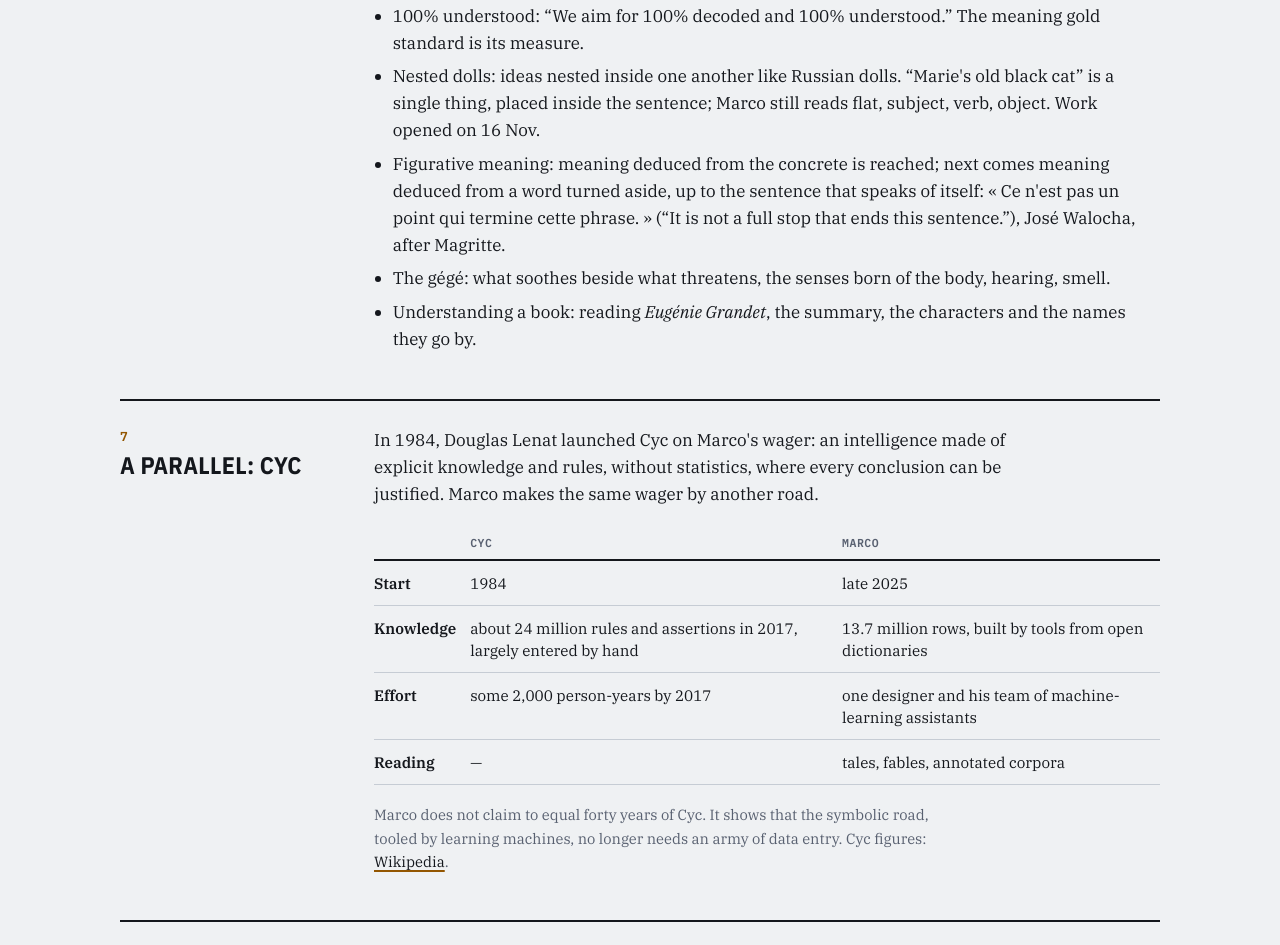
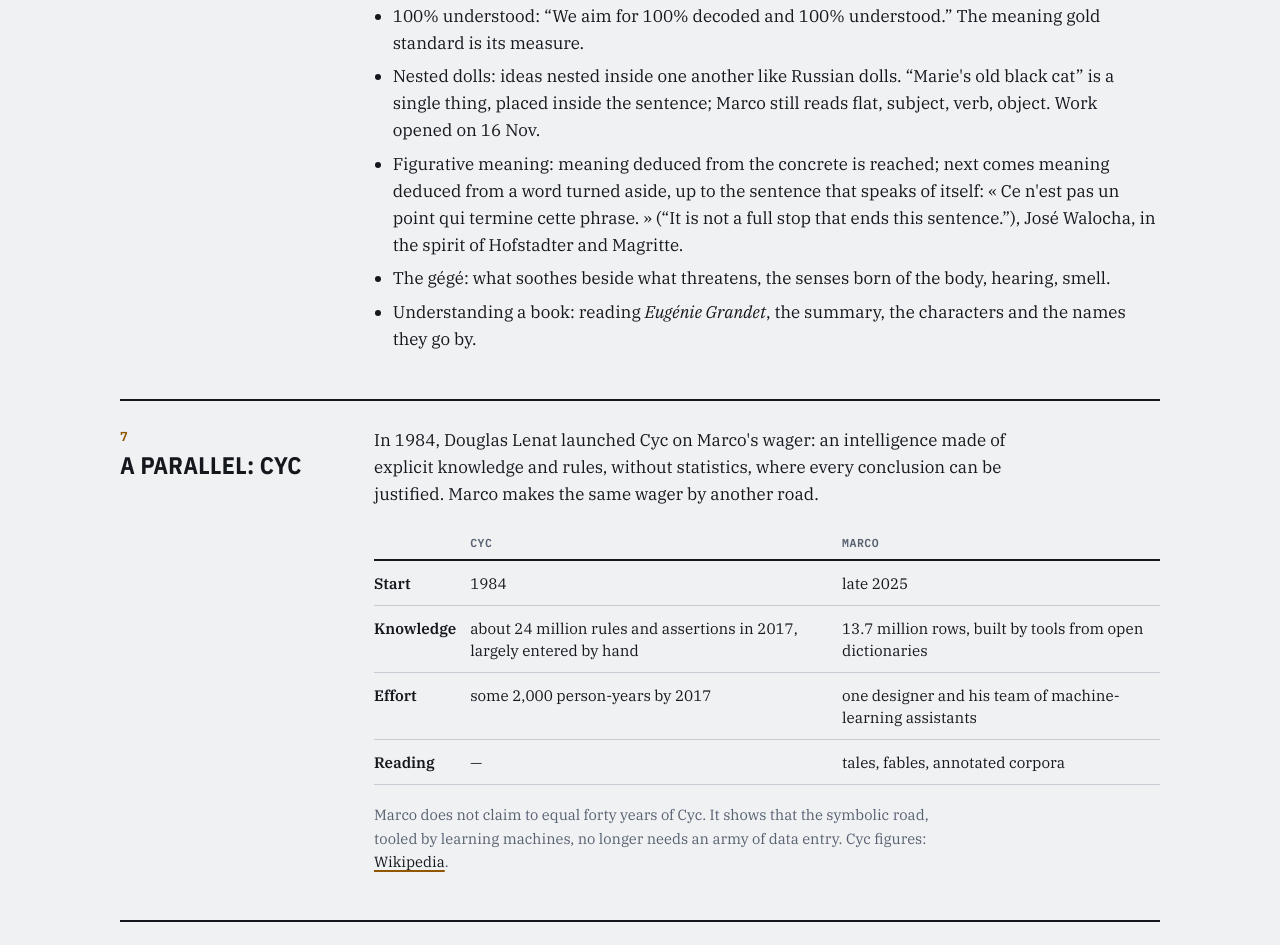
Before and after one commit to josewalocha/Marco, a plain HTML site: page en/index.html in a window 1280 px wide. Shown: the part 4876-5821 px from the top of the page. Drawn offline with nearby package versions, Linux system fonts and the light colour scheme.

Commit message:
Site : la phrase du point est de José Walocha, dans l'esprit de Hofstadter et de Magritte
Co-Authored-By: Claude Opus 5.5 <noreply@anthropic.com>
Claude-Session: https://claude.ai/code/session_01N4K8Shk3kp3XRB2Y54gypP

```diff
--- a/en/index.html
+++ b/en/index.html
@@ -657,7 +657,7 @@ footer {
     <ul class="plain">
       <li>100% understood: “We aim for 100% decoded and 100% understood.” The meaning gold standard is its measure.</li>
       <li>Nested dolls: ideas nested inside one another like Russian dolls. “Marie's old black cat” is a single thing, placed inside the sentence; Marco still reads flat, subject, verb, object. Work opened on 16 Nov.</li>
-      <li>Figurative meaning: meaning deduced from the concrete is reached; next comes meaning deduced from a word turned aside, up to the sentence that speaks of itself: <span lang="fr">«&nbsp;Ce n'est pas un point qui termine cette phrase.&nbsp;»</span> (“It is not a full stop that ends this sentence.”), José Walocha, after Magritte.</li>
+      <li>Figurative meaning: meaning deduced from the concrete is reached; next comes meaning deduced from a word turned aside, up to the sentence that speaks of itself: <span lang="fr">«&nbsp;Ce n'est pas un point qui termine cette phrase.&nbsp;»</span> (“It is not a full stop that ends this sentence.”), José Walocha, in the spirit of Hofstadter and Magritte.</li>
       <li>The gégé: what soothes beside what threatens, the senses born of the body, hearing, smell.</li>
       <li>Understanding a book: reading <em>Eugénie Grandet</em>, the summary, the characters and the names they go by.</li>
     </ul>
```
Also changed, not shown: index.html (+1 -1 lines).
